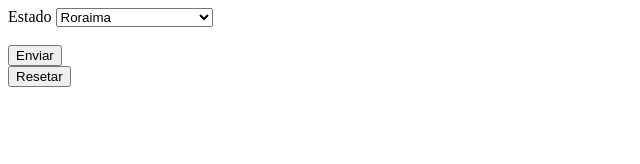
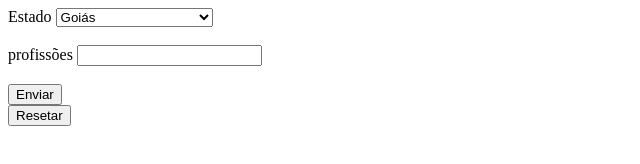
Before and after one commit to Wagonez/html-css, a plain HTML site: page exercicios/formulario3/index.html in a window 1280 px wide. Shown: the whole page, without its empty margins (0-640 px from the left). Drawn offline with Linux system fonts and the light colour scheme.

Commit message:
Update index.html

```diff
--- a/exercicios/formulario3/index.html
+++ b/exercicios/formulario3/index.html
@@ -22,10 +22,21 @@
 
                 <optgroup label="Região Sentro Oeste">
                     <option value="MT">Mato Grosso</option>
-                    <option value="GO">Goiás</option select>
+                    <option value="GO" selected>Goiás</option>
                     <option value="MS">Mato Grosso Do Sul</option>
                 </optgroup>
             </select>
+        </div><br>
+        <div>
+            <label for="ilist">profissões</label>
+          <input type="text" name="profi" id="ilist" list="listas">
+          <datalist id="listas">
+            <option>medico</option>
+            <option>engenheiro</option>
+            <option>dentista</option>
+            <option>agricultor</option>
+            <option>costureiro</option>
+          </datalist>
         </div><br>
         <div>
             <input type="submit" value="Enviar"><br>
```
